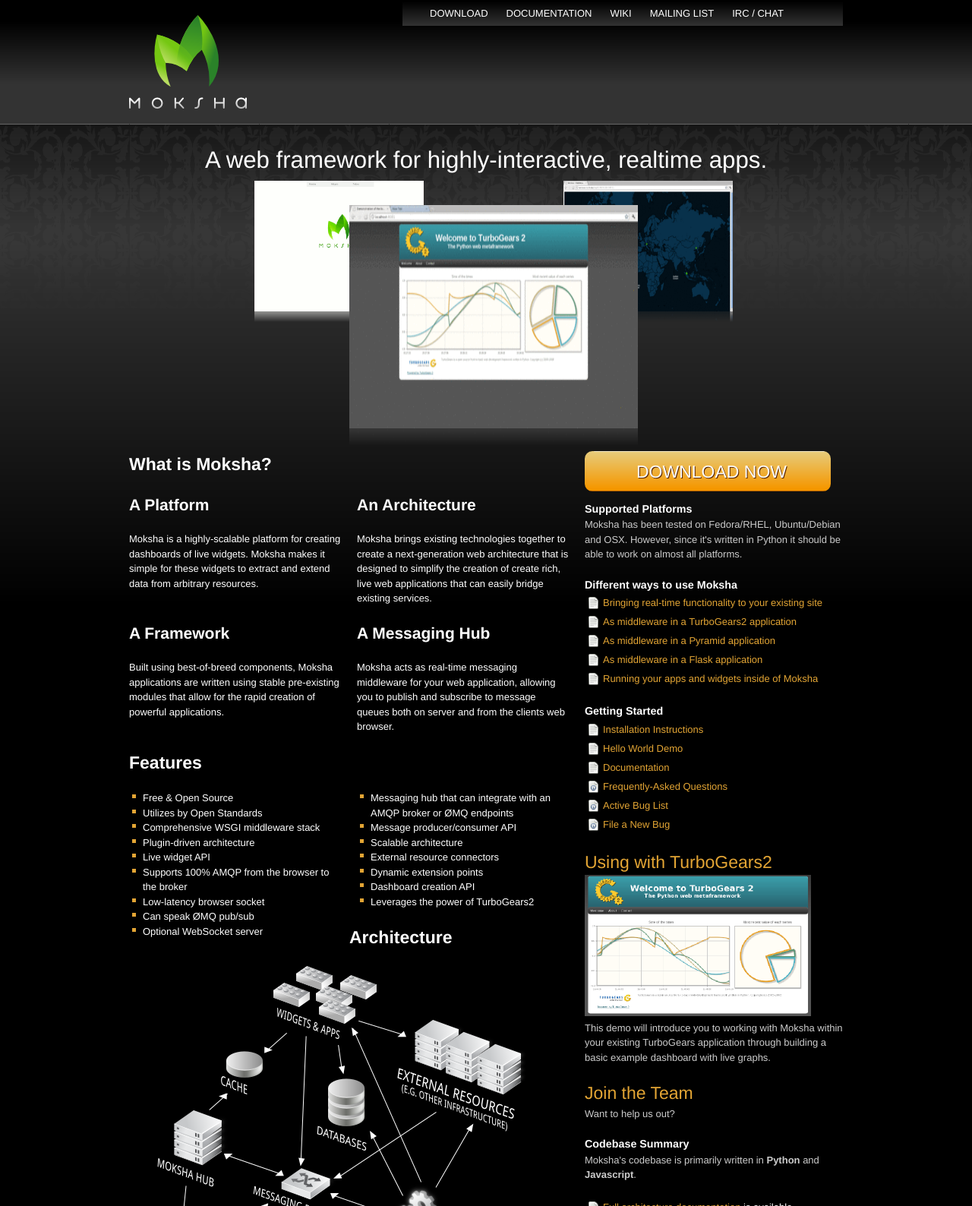
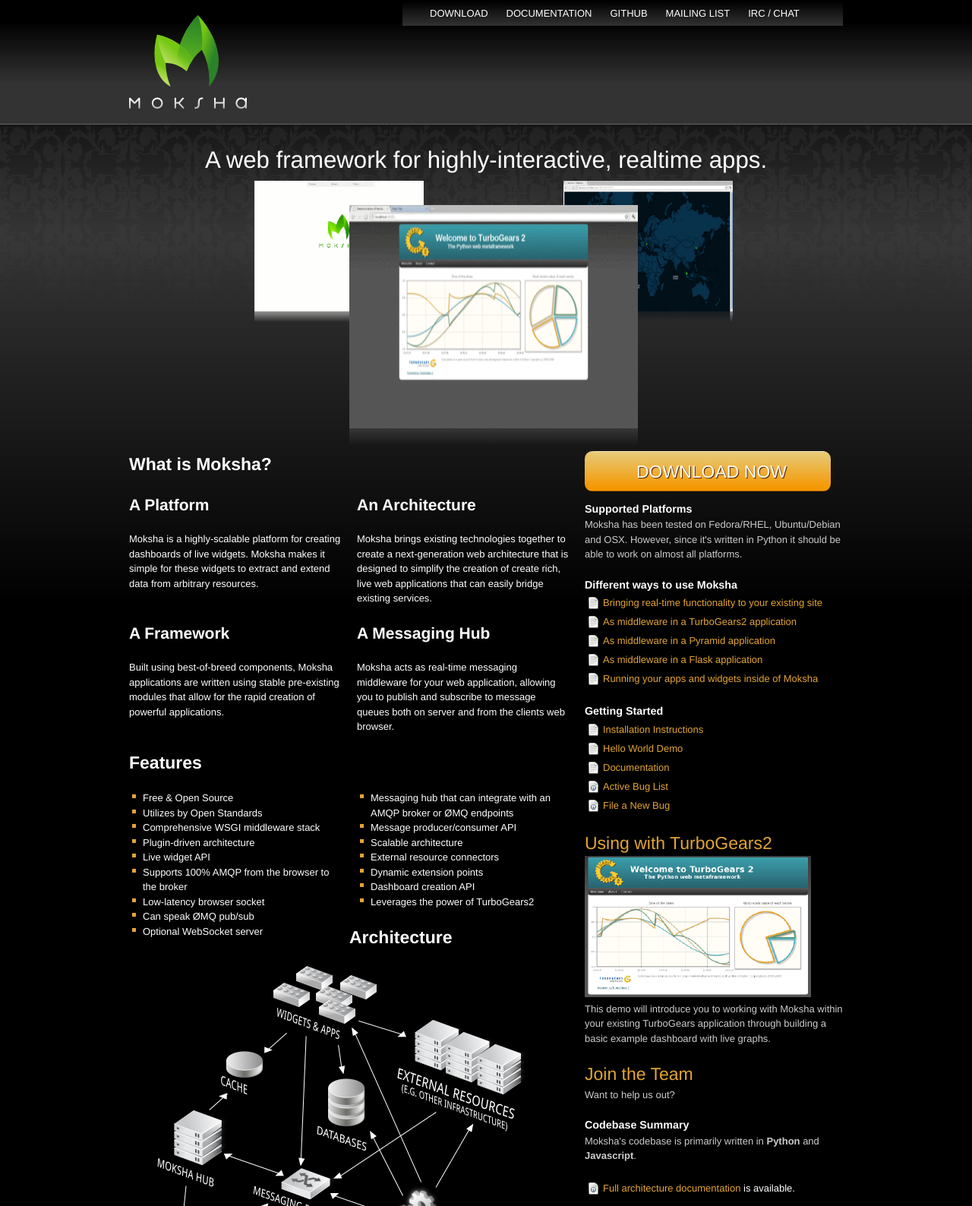
Before and after one commit to mokshaproject/mokshaproject.net, a plain HTML site: page index.html in a window 1280 px wide. Shown: the top 1588 px of the page at 76% size. Drawn offline with Linux system fonts and the light colour scheme.

Commit message:
Update links.

```diff
--- a/index.html
+++ b/index.html
@@ -48,8 +48,8 @@ $(document).ready(function(){
         <ul>
             <li><a href="https://pypi.python.org/pypi?%3Aaction=search&term=moksha&submit=search">Download</a></li>
             <li><a href="http://moksha.rtfd.org">Documentation</a></li>
-            <li><a href="https://fedorahosted.org/moksha/">Wiki</a></li>
-            <li><a href="https://fedorahosted.org/mailman/listinfo/moksha">Mailing List</a></li>
+            <li><a href="https://github.com/mokshaproject/moksha">Github</a></li>
+            <li><a href="https://lists.fedoraproject.org/archives/list/moksha@lists.fedorahosted.org">Mailing List</a></li>
             <li><a href="http://webchat.freenode.net/?channels=moksha&uio=d4">IRC / Chat</a></li>
         </ul>
     </div>
@@ -167,9 +167,8 @@ $(document).ready(function(){
             <li class="doc"><a href="http://moksha.readthedocs.org/en/latest/main/GettingStarted">Installation Instructions</a></li>
             <li class="doc"><a href="http://moksha.readthedocs.org/en/latest/main/GettingStarted">Hello World Demo</a></li>
             <li class="doc"><a href="http://moksha.rtfd.org">Documentation</a></li>
-            <li class="web-doc"><a href="https://fedorahosted.org/moksha/wiki/FAQ">Frequently-Asked Questions</a></li>
-            <li class="web-doc"><a href="https://fedorahosted.org/moksha/report/1">Active Bug List</a></li>
-            <li class="web-doc"><a href="https://fedorahosted.org/moksha/wiki/FAQ">File a New Bug</a></li>
+            <li class="web-doc"><a href="https://github.com/mokshaproject/moksha/issues">Active Bug List</a></li>
+            <li class="web-doc"><a href="https://github.com/mokshaproject/moksha/issues/new">File a New Bug</a></li>
         </ul>
 
     <h2>Using with TurboGears2</h2>
```
